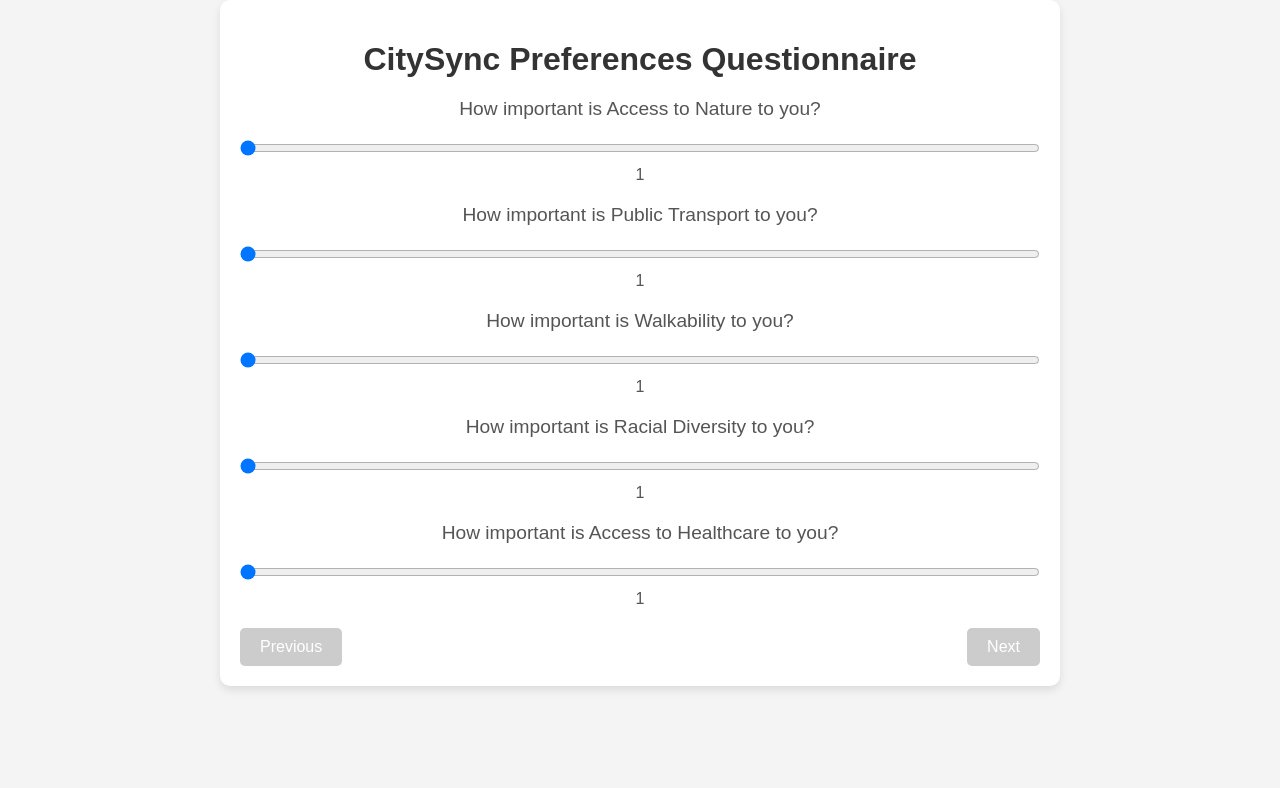
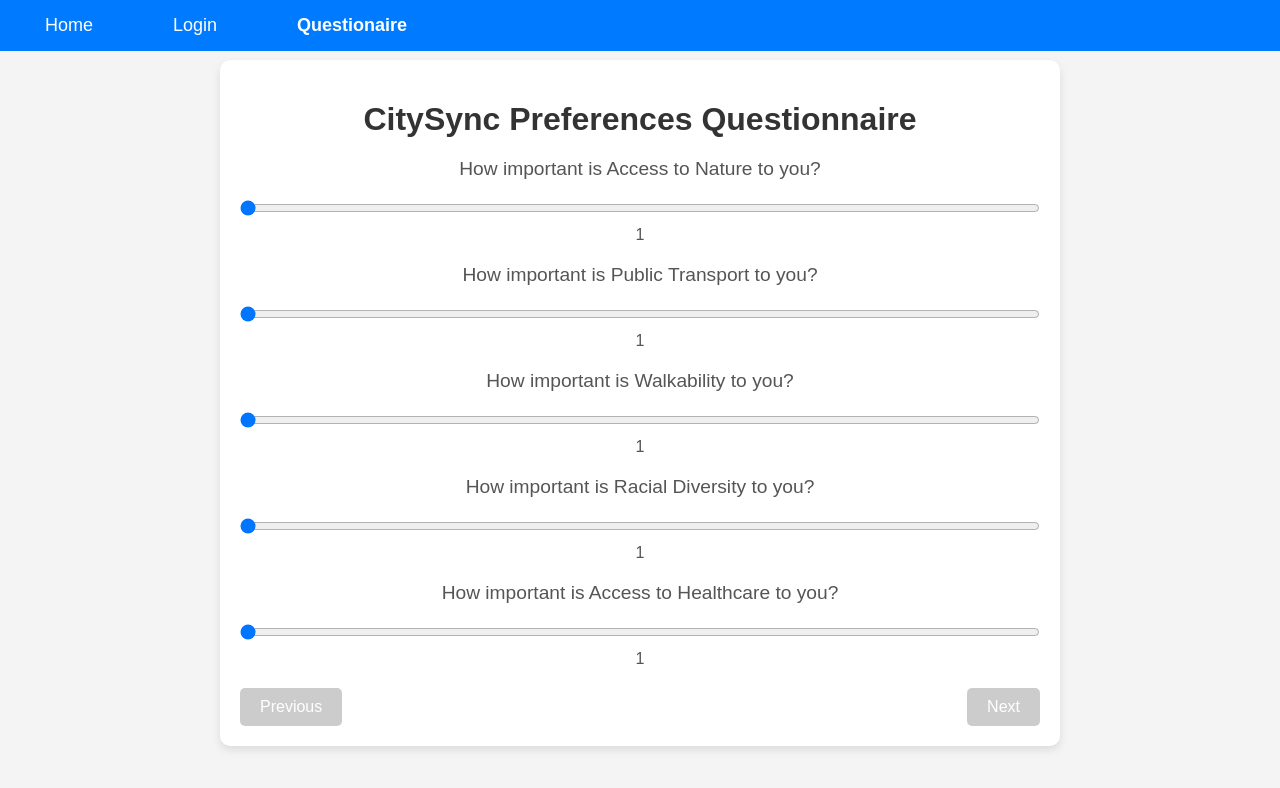
Before and after one commit to Backend-Experts/CitySync, a React (Create React App) app: page /questionaire in a window 1280 px wide. Shown: the top 788 px of the page. Built offline with nearby package versions, Linux system fonts and the light colour scheme.

Commit message:
Added Questionnaire to home

```diff
--- a/src/Pages/App.js
+++ b/src/Pages/App.js
@@ -4,6 +4,7 @@ import { BrowserRouter as Router, Routes, Route, NavLink } from "react-router-do
 import Login from "./Login";
 import HomePage from "./HomePage";
 import Blank from "./Blank";
+import Questionaire from "./Questionaire";
 
 const App = () => {
   return (
@@ -17,7 +18,7 @@ const App = () => {
             <NavLink className={({ isActive }) => isActive ? "active content" : "content"} to="/login">Login</NavLink>
           </li>
           <li>
-            <NavLink className={({ isActive }) => isActive ? "active content" : "content"} to="/blank">Blank</NavLink>
+            <NavLink className={({ isActive }) => isActive ? "active content" : "content"} to="/questionaire">Questionaire</NavLink>
           </li>
         </ul>
       </div>
@@ -25,7 +26,7 @@ const App = () => {
         <Routes>
           <Route path="/" element={<HomePage />} />
           <Route path="/login" element={<Login />} />
-          <Route path="/blank" element={<Blank />} />
+          <Route path="/questionaire" element={<Questionaire />} />
         </Routes>
       </div>
     </Router>
--- a/src/index.js
+++ b/src/index.js
@@ -8,7 +8,7 @@ import reportWebVitals from './reportWebVitals';
 const root = ReactDOM.createRoot(document.getElementById('root'));
 root.render(
   <React.StrictMode>
-    <Questionaire/>
+    <App/>
 
   </React.StrictMode>
 );
```
